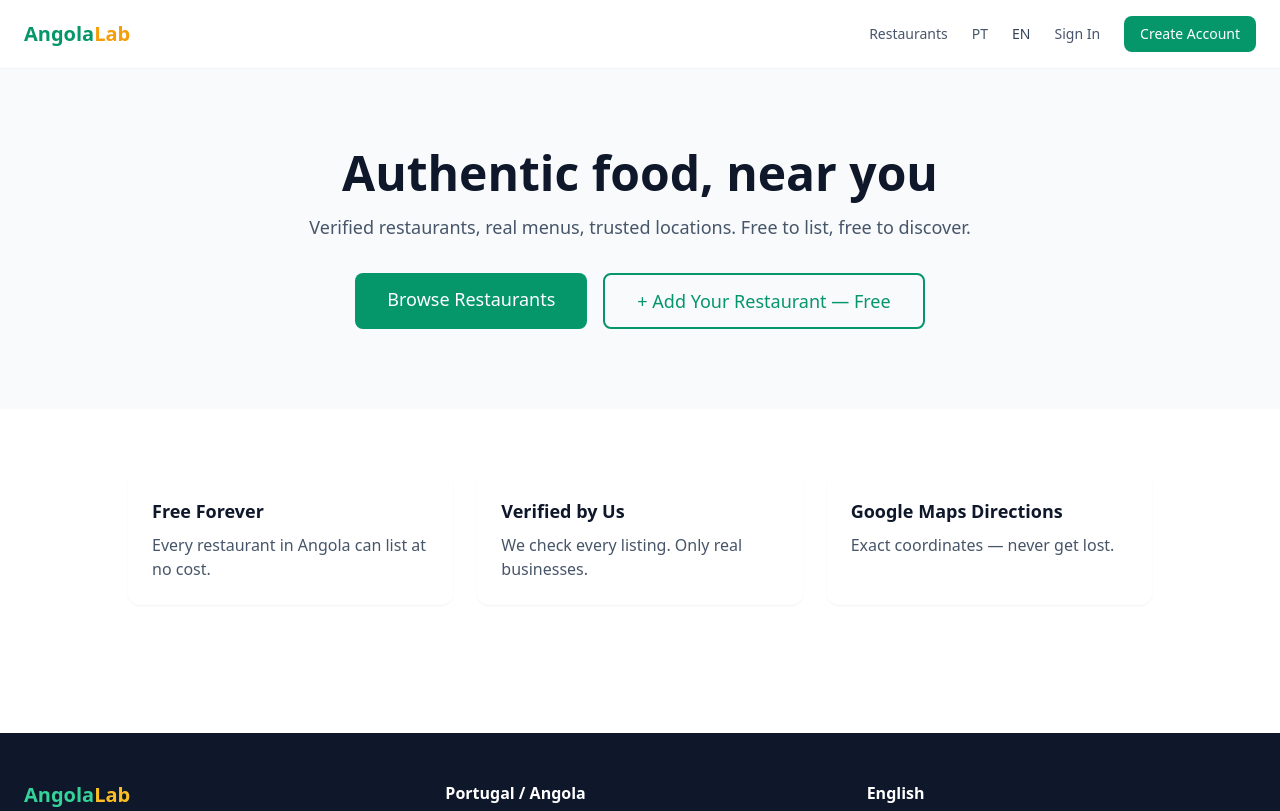
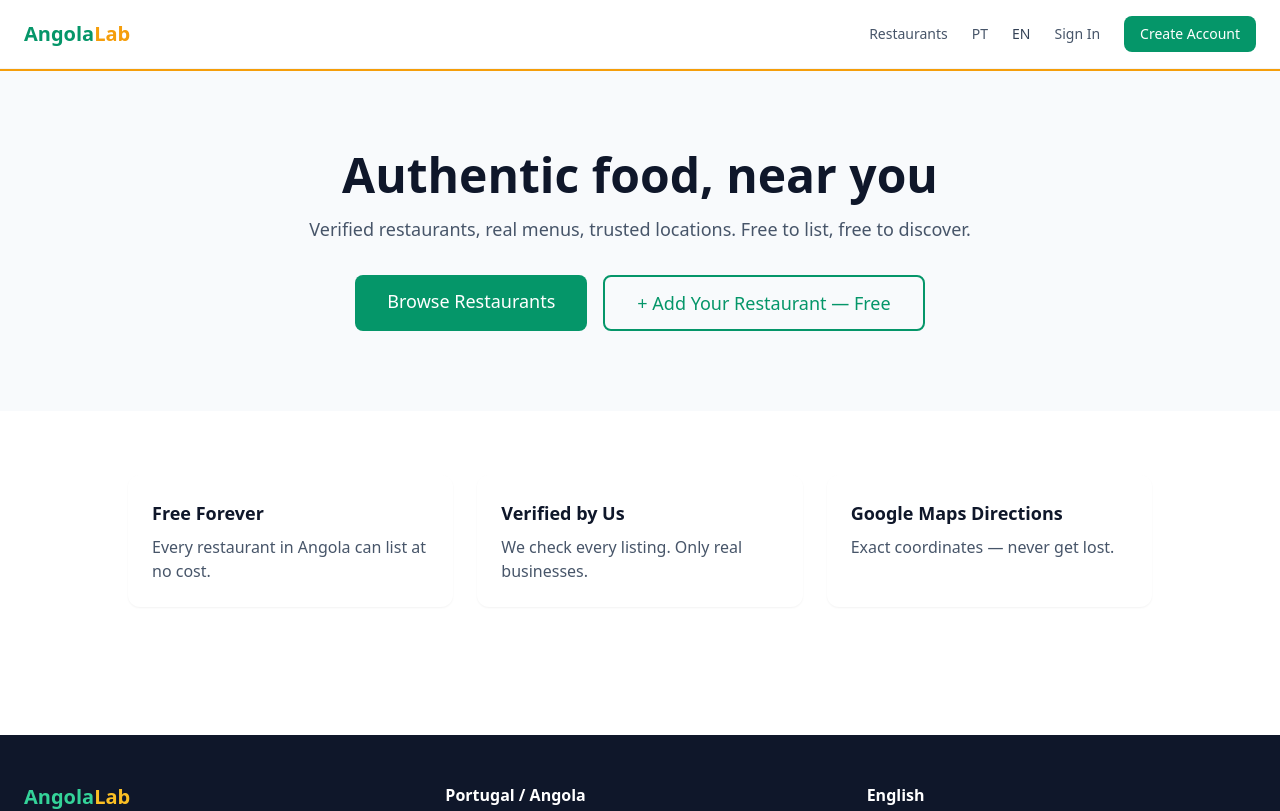
Before and after one commit to oswaldodeal/angolalab-restaurants, a Next.js app: page /en in a window 1280 px wide. Shown: the top 811 px of the page. Built offline with nearby package versions, Linux system fonts and the light colour scheme.

Commit message:
Add gold divider line in layout
Added a gold divider line to the layout.

```diff
--- a/app/layout.tsx
+++ b/app/layout.tsx
@@ -16,15 +16,15 @@ export default function RootLayout({
   return (
     <html lang="pt">
       <body className="min-h-screen bg-white text-slate-900 flex flex-col">
-        {/* ONE Header → ALL pages ✅ */}
         <Header />
 
-        {/* Page content → clean, no headers inside ✅ */}
+        {/* Gold divider line — matches AngolaLab.uk ✅ */}
+        <div className="w-full h-0.5 bg-amber-500"></div>
+
         <main className="flex-grow">
           {children}
         </main>
 
-        {/* ONE Footer → ALL pages ✅ */}
         <Footer />
       </body>
     </html>
```
